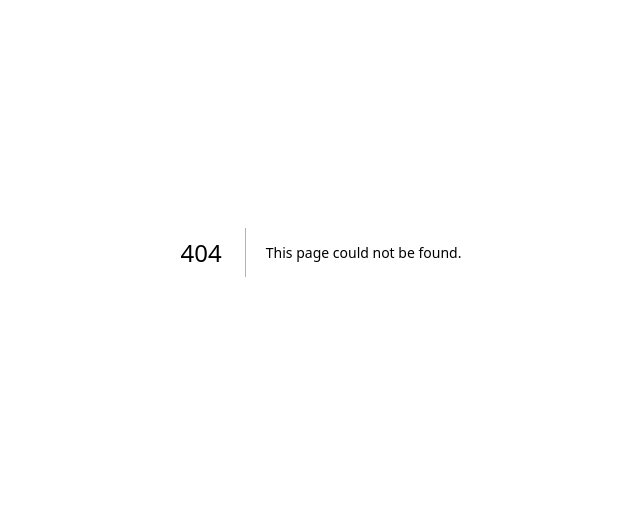
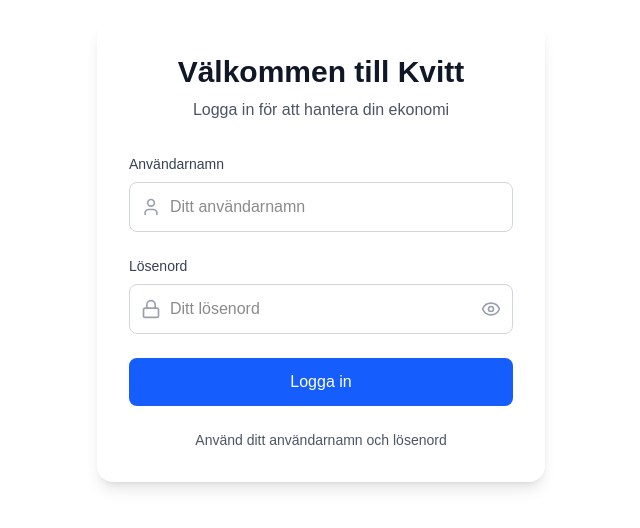
Before and after one commit to JohanHammerin/kvitt-frontend, a Next.js app: page /login in a window 1280 px wide. Before the commit this address had no page. Shown: the part 148-676 px from the top of the page, without its empty margins (319-959 px from the left). Built offline with nearby package versions, Linux system fonts and the light colour scheme.

Commit message:
ADD: Page för inloggning

```diff
--- /dev/null
+++ b/app/login/page.tsx
@@ -0,0 +1,114 @@
+"use client";
+
+import { useState } from "react";
+import { useRouter } from "next/navigation";
+import { useAuth } from "../context/page";
+import { Eye, EyeOff, User as UserIcon, Lock } from "lucide-react";
+
+export default function Login() {
+  const [username, setUsername] = useState("");
+  const [password, setPassword] = useState("");
+  const [showPassword, setShowPassword] = useState(false);
+  const [isLoading, setIsLoading] = useState(false);
+  const [error, setError] = useState("");
+
+  const { login } = useAuth();
+  const router = useRouter();
+
+  const handleSubmit = async (e: React.FormEvent) => {
+    e.preventDefault();
+    setIsLoading(true);
+    setError("");
+
+    const success = await login(username, password);
+
+    if (success) {
+      router.push("/");
+    } else {
+      setError(
+        "Inloggning misslyckades. Kontrollera användarnamn och lösenord."
+      );
+    }
+    setIsLoading(false);
+  };
+
+  return (
+    <div className="min-h-screen from-blue-50 to-indigo-100 flex items-center justify-center p-4">
+      <div className="max-w-md w-full bg-white rounded-2xl shadow-lg p-8">
+        <div className="text-center mb-8">
+          <h1 className="text-3xl font-bold text-gray-900 mb-2">
+            Välkommen till Kvitt
+          </h1>
+          <p className="text-gray-600">Logga in för att hantera din ekonomi</p>
+        </div>
+
+        <form onSubmit={handleSubmit} className="space-y-6">
+          {error && (
+            <div className="bg-red-50 border border-red-200 text-red-700 px-4 py-3 rounded-lg">
+              {error}
+            </div>
+          )}
+
+          <div>
+            <label className="block text-sm font-medium text-gray-700 mb-2">
+              Användarnamn
+            </label>
+            <div className="relative">
+              <UserIcon className="absolute left-3 top-1/2 transform -translate-y-1/2 text-gray-400 h-5 w-5" />
+              <input
+                type="text"
+                value={username}
+                onChange={(e) => setUsername(e.target.value)}
+                className="w-full pl-10 pr-4 py-3 border border-gray-300 rounded-lg focus:ring-2 focus:ring-blue-500 focus:border-transparent"
+                placeholder="Ditt användarnamn"
+                required
+              />
+            </div>
+          </div>
+
+          <div>
+            <label className="block text-sm font-medium text-gray-700 mb-2">
+              Lösenord
+            </label>
+            <div className="relative">
+              <Lock className="absolute left-3 top-1/2 transform -translate-y-1/2 text-gray-400 h-5 w-5" />
+              <input
+                type={showPassword ? "text" : "password"}
+                value={password}
+                onChange={(e) => setPassword(e.target.value)}
+                className="w-full pl-10 pr-12 py-3 border border-gray-300 rounded-lg focus:ring-2 focus:ring-blue-500 focus:border-transparent"
+                placeholder="Ditt lösenord"
+                required
+              />
+              <button
+                type="button"
+                onClick={() => setShowPassword(!showPassword)}
+                className="absolute right-3 top-1/2 transform -translate-y-1/2 text-gray-400 hover:text-gray-600"
+              >
+                {showPassword ? (
+                  <EyeOff className="h-5 w-5" />
+                ) : (
+                  <Eye className="h-5 w-5" />
+                )}
+              </button>
+            </div>
+          </div>
+
+          <button
+            type="submit"
+            disabled={isLoading}
+            className="w-full bg-blue-600 text-white py-3 px-4 rounded-lg hover:bg-blue-700 focus:ring-2 focus:ring-blue-500 focus:ring-offset-2 transition duration-200 disabled:opacity-50 disabled:cursor-not-allowed"
+          >
+            {isLoading ? "Loggar in..." : "Logga in"}
+          </button>
+        </form>
+
+        <div className="mt-6 text-center">
+          <p className="text-sm text-gray-600">
+            Använd ditt användarnamn och lösenord
+          </p>
+        </div>
+      </div>
+    </div>
+  );
+}
```
